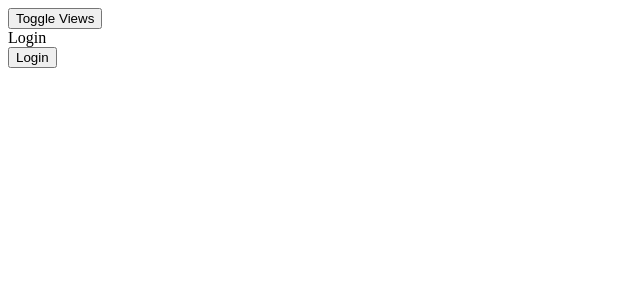
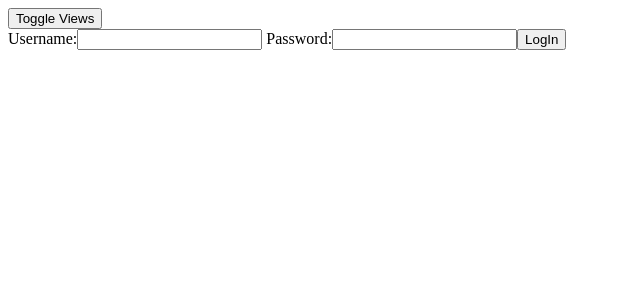
Before and after one commit to Vainakh/Basic-Full-Stack-App, a React app: page / in a window 1280 px wide. Both pictures are taken after a click on the button "Toggle Views". Shown: the top 300 px of the page, without its empty margins (0-640 px from the left). Built offline with nearby package versions, Linux system fonts and the light colour scheme; the HTML template or start-up script is replaced by a standard one.

Commit message:
Create login and logout button and its functionality

```diff
--- a/client/src/components/Admin.jsx
+++ b/client/src/components/Admin.jsx
@@ -29,16 +29,18 @@ export default class Admin extends React.Component{
     let view;
 
     if (this.state.currentView === "LoginView"){
-      view = <LoginView />
+      view = <LoginView
+        changeView={this.changeView}
+      />
     } else {
-      view = <TableView />
+      view = <TableView
+        changeView={this.changeView}
+      />
     }
 
     return(
       <div>
         {view}
-        <button onClick={this.changeView}>Login</button>
-
       </div>
     )
   }
--- a/client/src/components/LoginView.jsx
+++ b/client/src/components/LoginView.jsx
@@ -1,10 +1,54 @@
 import React from 'react';
 
 
-const LoginView = () => {
-  return <div>Login</div>
+class LoginView extends React.Component{
+
+  constructor(props){
+    super(props);
+    this.state = {
+      username: "",
+      password: ""
+    };
+    this.onChangeHandler = this.onChangeHandler.bind(this);
+  }
+
+
+  onChangeHandler(event){
+    console.log(event.target.value)
+    const stateName = event.target.name;
+    this.setState({ [stateName]: event.target.value })
+
+  }
+
+  render(){
+    console.log(this.props)
+    return (
+      <div>
+      <label htmlFor="username"> Username:
+       <input
+          name="username"
+          id="username"
+          type="text"
+          value={this.state.username}
+          onChange={this.onChangeHandler}
+        />
+       </label>
+       <label htmlFor="password"> Password:
+       <input
+          name="password"
+          id="password"
+          type="password"
+          value={this.state.password}
+          onChange={this.onChangeHandler}
+        />
+       </label>
+
+       <button
+       onClick={this.props.changeView}>LogIn</button>
+      </div>
+    )
+  }
 }
 
 
-
 export default LoginView;
--- a/client/src/components/TableView.jsx
+++ b/client/src/components/TableView.jsx
@@ -31,6 +31,9 @@ import axios from 'axios';
     return(
       <div>
         {this.state.data}
+        <button
+        onClick={this.props.changeView}
+        >LogOut</button>
       </div>
     )
   }
```
Also changed, not shown: 1 other file (tests, documents, lock files or other folders).
